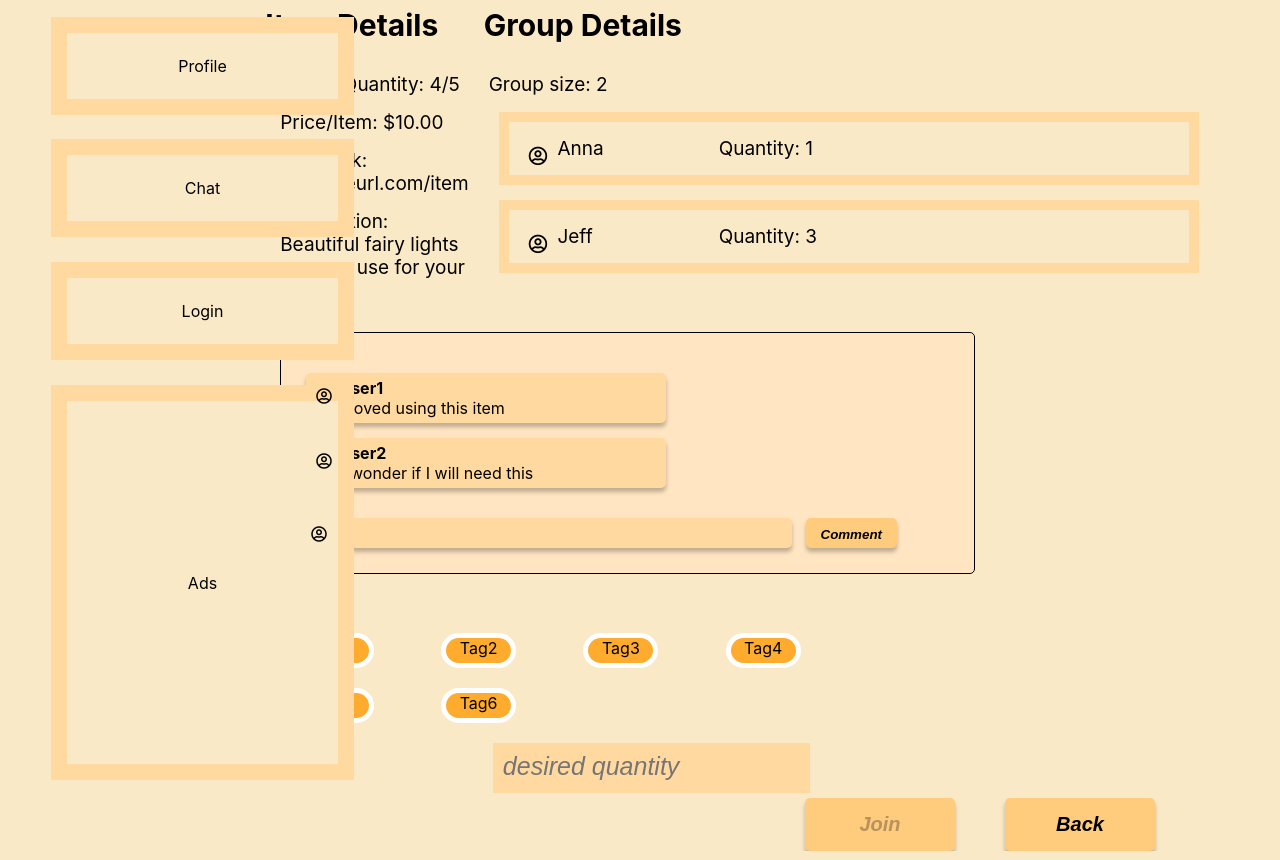
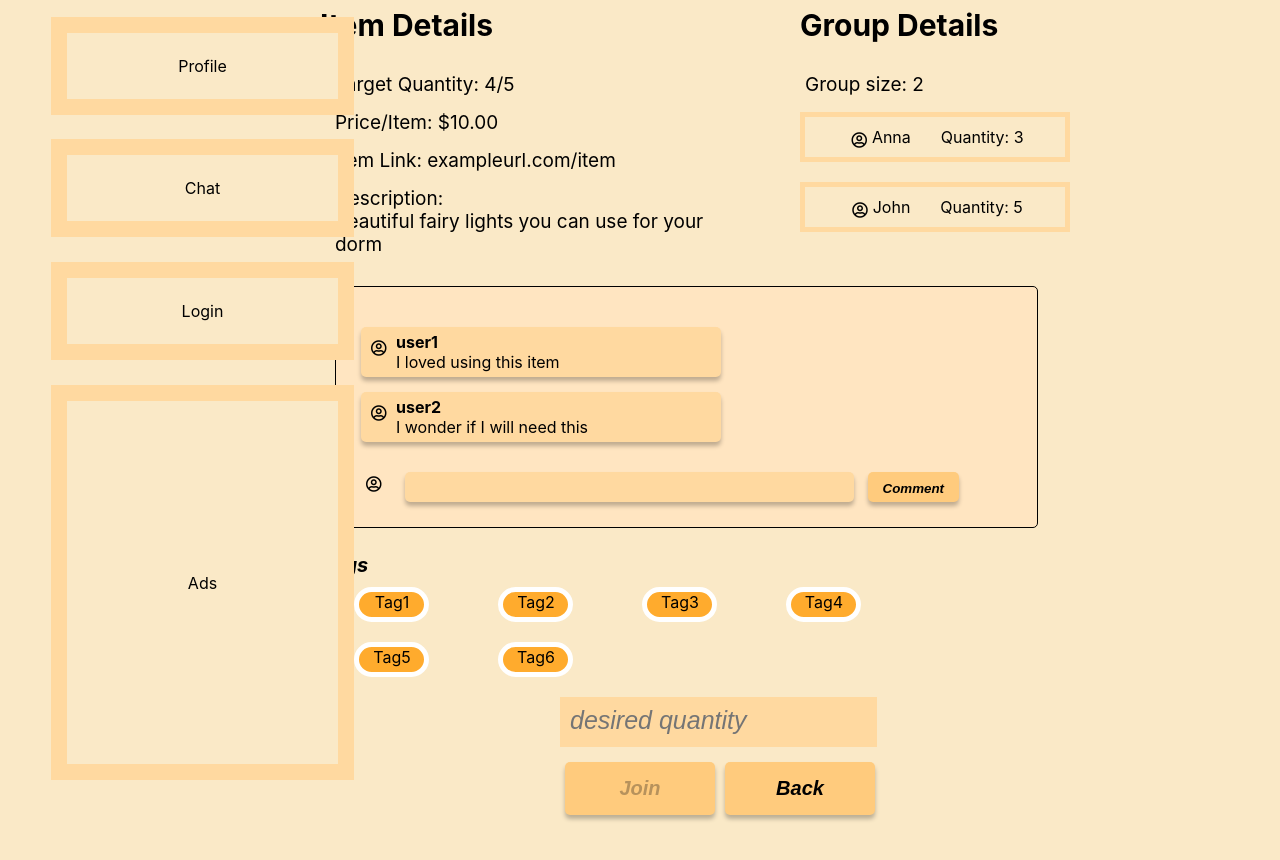
Before and after one commit to cis350/project-uniteandconquer, a React (Create React App) app in the folder uniteandconquer/: page /post-details in a window 1280 px wide. Shown: the part 150-1010 px from the top of the page. Built offline with nearby package versions, Linux system fonts and the light colour scheme.

Commit message:
update post details
Copy & paste roys' code to fix up the display of post details

```diff
--- a/uniteandconquer/src/assets/PostDetails.css
+++ b/uniteandconquer/src/assets/PostDetails.css
@@ -1,15 +1,24 @@
 .post-details-page {
   height: 100%;
   display: grid;
-  grid-template-columns: 0.8fr 0.6fr;
+  grid-template-columns: 0.2fr 1fr;
 }
 
 .desired-quantity {
   max-width: 330px;
+  margin-bottom: 10px;
 }
 
 .item-name {
   font-size: 25px;
+}
+
+.item-details {
+  margin-right: 25px;
+}
+
+.post-details-container {
+  margin-left: 10%;
 }
 
 .post-details-content {
@@ -21,10 +30,32 @@ ul {
   padding: 0;
 }
 
+.far.fa-user-circle {
+  transform: translateY(-15%);
+}
+
+.group-user {
+  justify-content: center;
+  align-items: center;
+
+  border: 5px solid #ffd9a0;
+  margin-bottom: 20px;
+  padding: 10px;
+  display: flex;
+  flex-direction: row;
+  width: 50%;
+}
+
+.name {
+  display: flex;
+  flex-direction: row;
+  margin-right: 30px;
+}
+
 li {
   display: grid;
-  grid-template-columns: 0.3fr 0.4fr;
-  max-width: 400px;
+  grid-template-columns: 0.3fr 0.1fr;
+  width: 50%;
   font-size: 19px;
   margin: 15px;
 }
@@ -63,8 +94,42 @@ li {
 
 .buttons-container {
   margin: auto;
-  width: 52%;
+  width: 50%;
   margin-bottom: 40px;
+}
+
+.horizontal-buttons {
+  display: flex;
+  flex-direction: row;
+  margin: auto;
+}
+
+.create-button {
+  border: none;
+  background: #ffcb7d;
+  box-shadow: 0px 4px 4px rgba(0, 0, 0, 0.25);
+  border-radius: 5px;
+  padding: 15px;
+  width: 150px;
+
+  font-style: italic;
+  font-weight: bold;
+  font-size: 20px;
+  margin: 5px;
+}
+
+.cancel-button {
+  border: none;
+  background: #ffcb7d;
+  box-shadow: 0px 4px 4px rgba(0, 0, 0, 0.25);
+  border-radius: 5px;
+  padding: 15px;
+  width: 150px;
+
+  font-style: italic;
+  font-weight: bold;
+  font-size: 20px;
+  margin: 5px;
 }
 
 .comment-section {
--- a/uniteandconquer/src/components/PostDetails.js
+++ b/uniteandconquer/src/components/PostDetails.js
@@ -12,6 +12,10 @@ const PostDB = require('../modules/PostDB');
 function PostDetails() {
   const [desiredQuantity, setDesiredQuantity] = useState(0);
   const [validQuantity, setValidQuantity] = useState(false);
+  const [groupUsers, setGroupUsers] = useState([
+    { name: 'Anna', quantity: 3 },
+    { name: 'John', quantity: 5 },
+  ]);
   const navigate = useNavigate();
   const myStorage = window.sessionStorage;
   const joinGroup = () => {
@@ -66,37 +70,41 @@ function PostDetails() {
               {' '}
               <br />
               {' '}
-              Beautiful fairy lights you can use for your dorm
+              Beautiful fairy lights you can use for your
+              dorm
             </div>
           </div>
           <div className="group-details">
             <h3>Group Details</h3>
-            <div className="size">Group size: 2</div>
+            <div className="size">
+              Group size:
+              {' '}
+              {groupUsers.length}
+            </div>
             <div className="group-member">
               <ul>
-                <li>
+                {groupUsers.map((user) => (
+                  <div className="group-user">
                     <div className="name">
                       {' '}
                       <i className="far fa-user-circle" />
                       {' '}
-                    Anna
+                      {user.name}
                     </div>
-                  <div className="quantity">Quantity: 1</div>
-                </li>
-                <li>
-                  <div className="name">
+                    <div className="quantity">
+                      Quantity:
                       {' '}
-                    <i className="far fa-user-circle" />
-                    {' '}
-                    Jeff
+                      {user.quantity}
                     </div>
-                  <div className="quantity">Quantity: 3</div>
-                </li>
+                  </div>
+                ))}
               </ul>
             </div>
           </div>
         </div>
-        <div className="comment-section"><Comment /></div>
+        <div className="comment-section">
+          <Comment />
+        </div>
         <div className="post-detail-tags">
           <div className="tags-label">Tags</div>
           <div className="tags-container">
@@ -109,13 +117,25 @@ function PostDetails() {
           </div>
         </div>
         <div className="buttons-container">
-          <div className="desired-quantity"><input placeholder="desired quantity" onChange={(e) => setDesiredQuantity(e.target.value)} /></div>
-          <button disabled={!validQuantity} className="create" type="button" onClick={joinGroup}>
+          <div className="desired-quantity">
+            <input
+              placeholder="desired quantity"
+              onChange={(e) => setDesiredQuantity(e.target.value)}
+            />
+          </div>
+          <div className="horizontal-buttons">
+            <button
+              disabled={!validQuantity}
+              className="create-button"
+              type="button"
+              onClick={joinGroup}
+            >
               Join
             </button>
-          <button className="cancel" type="button" onClick={back}>
+            <button className="cancel-button" type="button" onClick={back}>
               Back
             </button>
+          </div>
         </div>
       </div>
     </div>
```
Also changed, not shown: 1 other file (tests, documents, lock files or other folders). Lines whose indentation alone changed are shown as unchanged.
